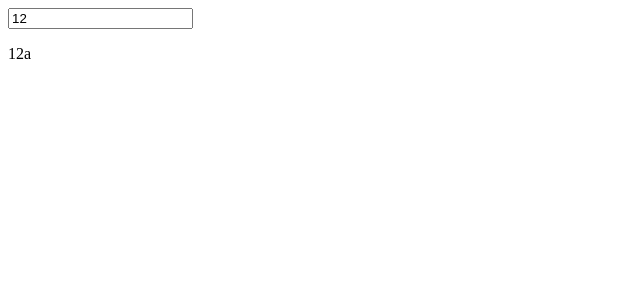
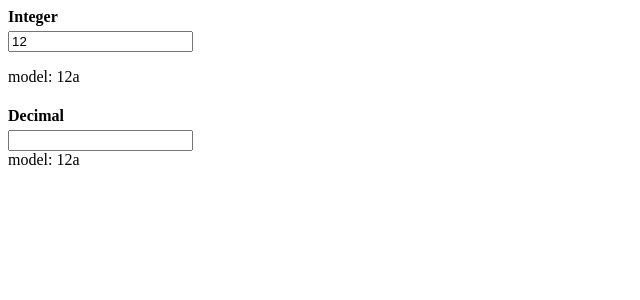
Before and after one commit to huymach91/ngx-basic-number-input, an Angular app: page / in a window 1280 px wide. Shown: the top 300 px of the page, without its empty margins (0-640 px from the left). Built offline with nearby package versions, Linux system fonts and the light colour scheme.

Commit message:
4 files modified

```diff
--- a/src/app/app.component.css
+++ b/src/app/app.component.css
@@ -1,3 +1,7 @@
 p {
   font-family: Lato;
 }
+
+h4 {
+  margin-bottom: 5px;
+}
--- a/src/app/app.component.html
+++ b/src/app/app.component.html
@@ -1,3 +1,4 @@
+<h4>Integer</h4>
 <form novalidate [formGroup]="form">
   <input
     type="text"
@@ -6,4 +7,8 @@
     [config]="numberInputConfig"
   />
 </form>
-{{ form.get('number').value }}
+model: {{ form.get('number').value }}
+
+<h4>Decimal</h4>
+<input type="text" ngx-basic-number-input [config]="decimalInputConfig" />
+<div>model: {{ form.get('number').value }}</div>
--- a/src/app/app.component.ts
+++ b/src/app/app.component.ts
@@ -14,7 +14,12 @@ export class AppComponent implements OnInit {
 
   public numberInputConfig: INumberInputOptional = {
     separator: ',',
-    fractionDigits: 1,
+    fractionDigits: 0,
+  };
+
+  public decimalInputConfig: INumberInputOptional = {
+    separator: ',',
+    fractionDigits: 2,
   };
 
   constructor(private formBuilder: FormBuilder) {}
--- a/src/app/ngx-basic-number-input/ngx-basic-number-input.directive.ts
+++ b/src/app/ngx-basic-number-input/ngx-basic-number-input.directive.ts
@@ -4,6 +4,7 @@ import {
   forwardRef,
   HostListener,
   Input,
+  OnInit,
   Provider,
 } from '@angular/core';
 import { ControlValueAccessor, NG_VALUE_ACCESSOR } from '@angular/forms';
@@ -19,7 +20,9 @@ const CONTROL_VALUE_ACCESSOR: Provider = {
   selector: '[ngx-basic-number-input]',
   providers: [CONTROL_VALUE_ACCESSOR],
 })
-export class NgxBasicNumberInputComponent implements ControlValueAccessor {
+export class NgxBasicNumberInputComponent
+  implements ControlValueAccessor, OnInit
+{
   private onTouched!: Function;
   private onChanged!: Function;
 
@@ -30,7 +33,9 @@ export class NgxBasicNumberInputComponent implements ControlValueAccessor {
 
   private inputRef: NumberInput;
 
-  constructor(private element: ElementRef) {
+  constructor(private element: ElementRef) {}
+
+  ngOnInit() {
     this.inputRef = new NumberInput(this.element.nativeElement, this.config);
   }
 
```
